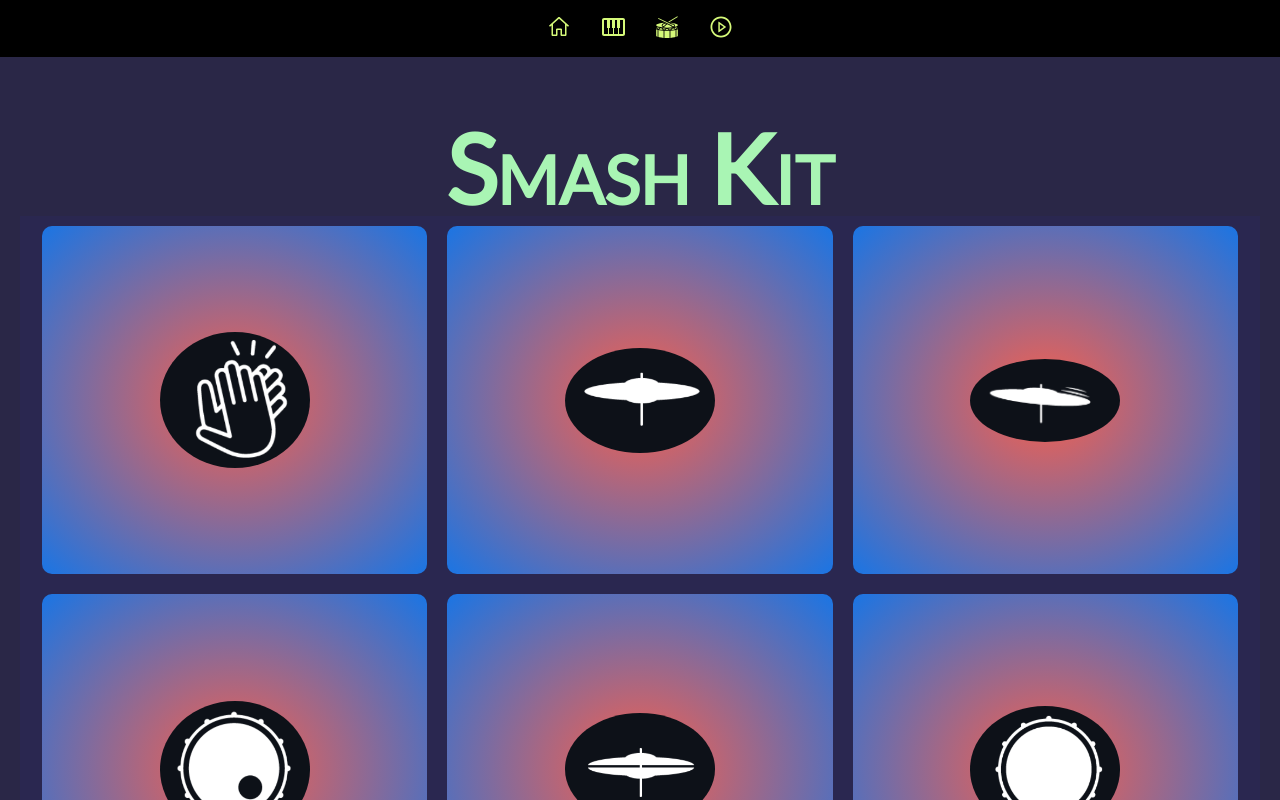
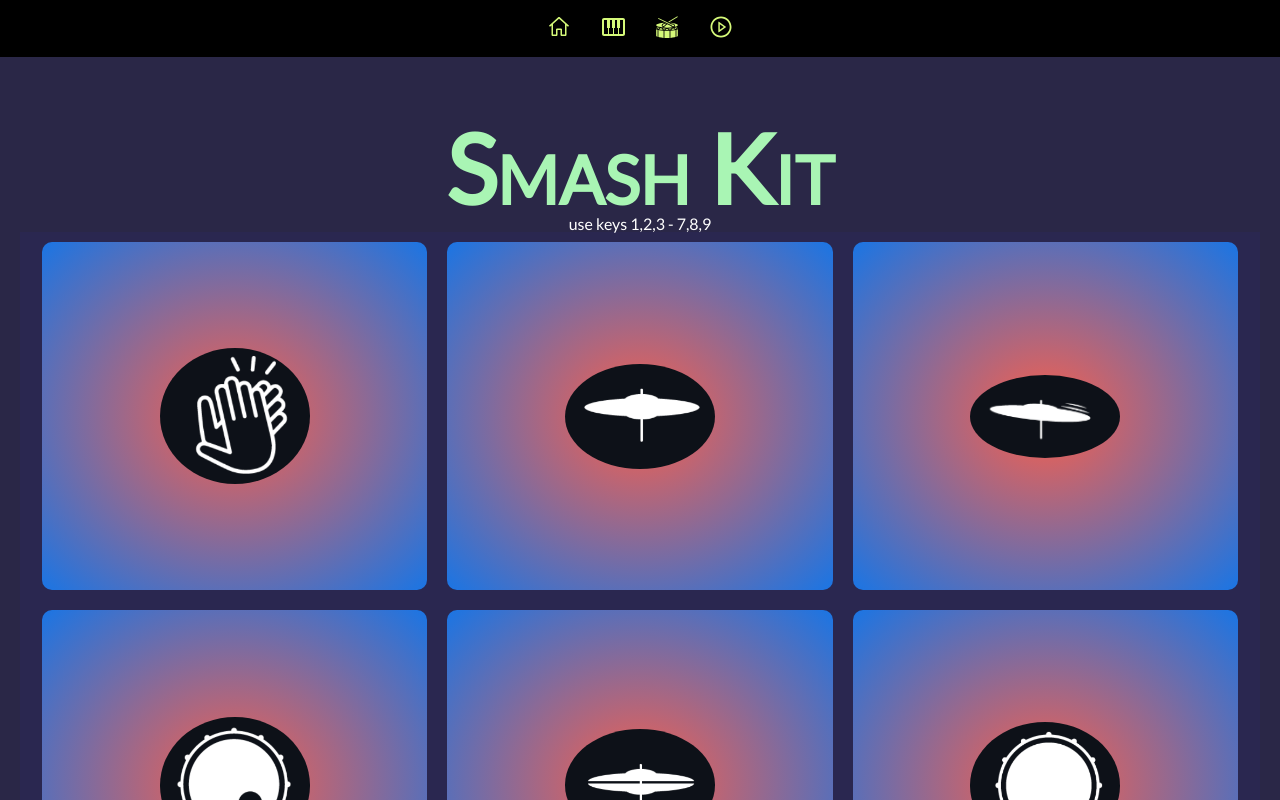
Before and after one commit to prp-productions/prp-productions, a React (Create React App) app: page /drumKit in a window 1280 px wide. Shown: the top 800 px of the page. Built offline with nearby package versions, Linux system fonts and the light colour scheme; no server answers.

Commit message:
quick drums instructions

```diff
--- a/src/pages/PageDrumKit.js
+++ b/src/pages/PageDrumKit.js
@@ -4,6 +4,7 @@ export const PageDrumKit = () => {
   return (
     <div>
       <h1>Smash Kit</h1>
+      <div className="midi-tag">use keys 1,2,3 - 7,8,9</div>
       <div>
         <DrumKit />
       </div>
```
